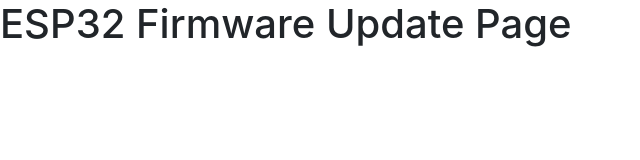
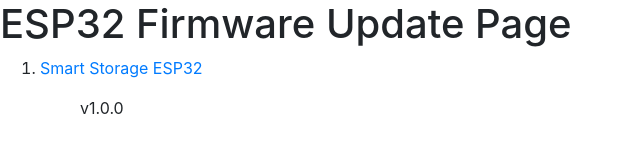
Before and after one commit to ahmadq122/ahmadq122.github.io, a plain HTML site: page index.html in a window 1280 px wide. Shown: the whole page, without its empty margins (0-640 px from the left). Drawn offline with nearby package versions, Linux system fonts and the light colour scheme.

Commit message:
Update index.html

```diff
--- a/index.html
+++ b/index.html
@@ -13,6 +13,13 @@
   <body>
     <h1>ESP32 Firmware Update Page</h1>
 
+  <ol>
+    <li>
+      <p><a href="https://ahmadq122.github.io/SmartStorageEsp32Firmware.json">Smart Storage ESP32</a></p>
+      <ul>v1.0.0</ul>
+    </li>
+  </ol>
+
     <!-- Optional JavaScript -->
     <!-- jQuery first, then Popper.js, then Bootstrap JS -->
     <script src="https://code.jquery.com/jquery-3.3.1.slim.min.js" integrity="sha384-q8i/X+965DzO0rT7abK41JStQIAqVgRVzpbzo5smXKp4YfRvH+8abtTE1Pi6jizo" crossorigin="anonymous"></script>
```
